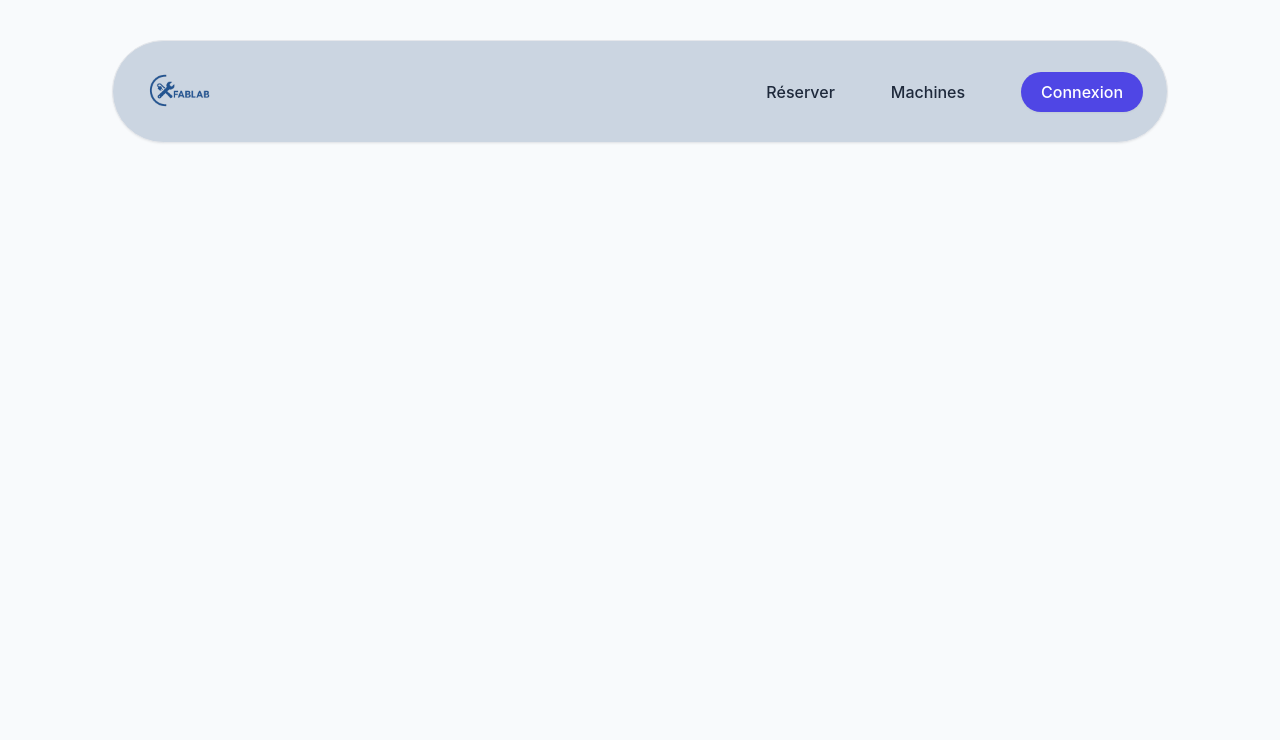
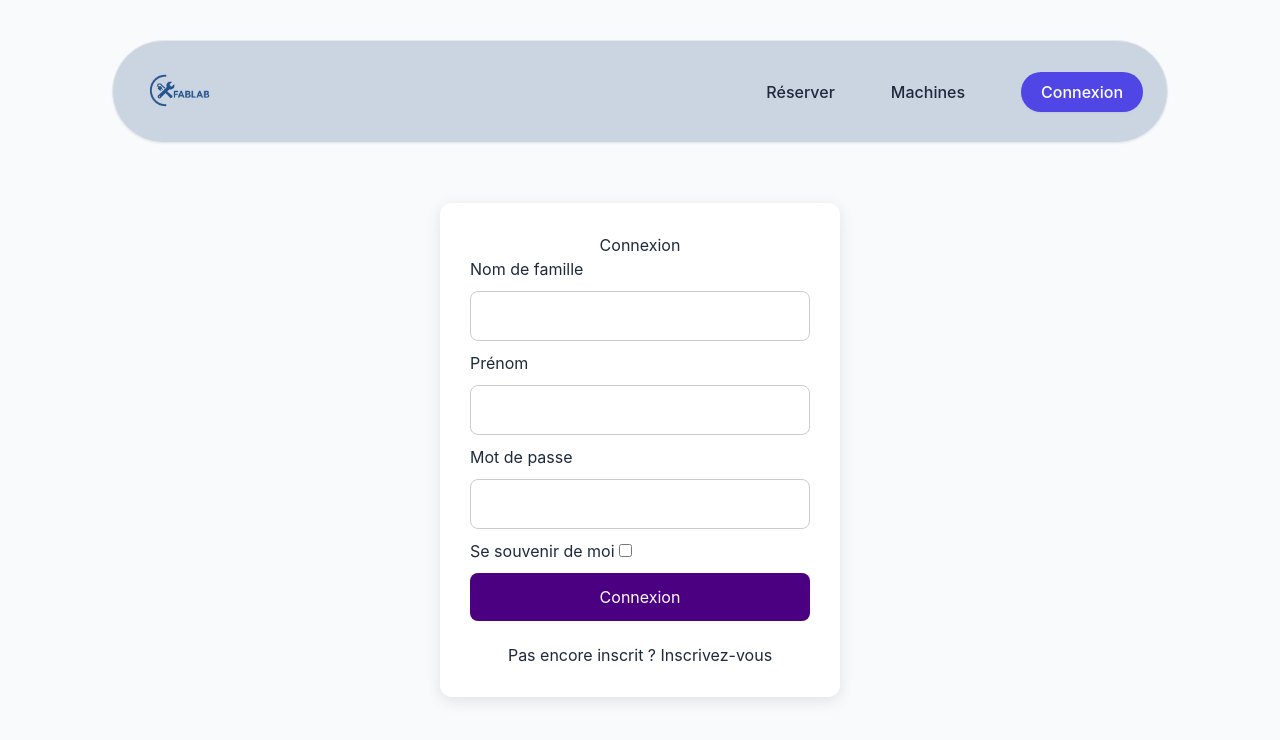
Before and after one commit to mamarlequin/PINF, a PHP site: page /index.php?view=login in a window 1280 px wide. Shown: the top 740 px of the page. Run offline with PHP 8.4, Linux system fonts and the light colour scheme; some libraries are stand-ins or nearby versions.

Commit message:
page de connexion

```diff
--- /dev/null
+++ b/css/style.css
@@ -0,0 +1,117 @@
+#form-connexion {
+  max-width: 400px;
+  margin: 60px auto;
+  padding: 30px;
+  background-color: #fff;
+  border-radius: 12px;
+  box-shadow: 0 4px 15px rgba(0, 0, 0, 0.1);
+}
+
+input[type="text"],
+select,
+input[type="password"],
+input[type="email"],
+input[type="submit"] {
+  width: 100%;
+  padding: 12px 14px;
+  margin: 10px 0;
+  border: 1px solid #ccc;
+  border-radius: 8px;
+  box-sizing: border-box;
+  font-size: 16px;
+}
+
+
+input[type="submit"] {
+  background-color: indigo;
+  color: white;
+  border: none;
+  cursor: pointer;
+  transition: background-color 0.2s ease-in-out;
+}
+
+input[type="submit"]:hover {
+  background-color: indigo;
+}
+
+.styled-button {
+  width: 100%;
+  padding: 12px 14px;
+  margin: 10px 0;
+  border: 1px solid #ccc;
+  border-radius: 8px;
+  box-sizing: border-box;
+  font-size: 16px;
+  background-color: indigo;
+  color: white;
+  border: none;
+  cursor: pointer;
+  transition: background-color 0.2s ease-in-out;
+}
+
+label {
+  font-weight: bold;
+  display: block;
+  margin-top: 15px;
+}
+
+h1 {
+    font-weight: bold;
+}
+
+#form-generer {
+  max-width: 100%;
+  margin: 60px auto;
+  padding: 30px;
+  background-color: #fff;
+  border-radius: 12px;
+  box-shadow: 0 4px 15px rgba(0, 0, 0, 0.1);
+}
+input[type="number"] {
+  width: 100%;
+  padding: 12px 14px;
+  margin: 10px 0;
+  border: 1px solid #ccc;
+  border-radius: 8px;
+  box-sizing: border-box;
+  font-size: 16px;
+}
+
+.cacher_form2 input [type="number"] {
+  width: 10%;
+  padding: 12px 14px;
+  margin: 10px 0;
+  border: 1px solid #ccc;
+  border-radius: 8px;
+  box-sizing: border-box;
+  font-size: 16px;
+}
+
+.styled-button {
+  background-color: indigo;
+  color: white;
+  border: none;
+  cursor: pointer;
+  transition: background-color 0.2s ease-in-out;
+  padding: 12px 14px;
+  margin: 10px 0;
+  border: 1px solid #ccc;
+  border-radius: 8px;
+  box-sizing: border-box;
+  font-size: 16px;
+}
+
+.groupe {
+    display: flex;
+    gap: 10px;
+    flex : 1;
+}
+
+.groupe1 {
+  margin: 20px auto;
+  padding: 30px;
+  border-radius: 12px;
+  box-shadow: 0 4px 15px rgba(0, 0, 0, 0.1);
+  flex : 1;
+  margin : auto;
+}
--- a/pages/header.php
+++ b/pages/header.php
@@ -18,6 +18,7 @@ echo "<?xml version=\"1.0\" encoding=\"utf-8\" ?>";
     <meta name="viewport" content="width=device-width, initial-scale=1.0">
     <title>FabLab</title>
 
+    <link rel="stylesheet" type="text/css" href="css/style.css">
     <link rel="shortcut icon" href="./img/logo.png">
 
     <script src="https://cdn.tailwindcss.com"></script>
--- a/pages/login.php
+++ b/pages/login.php
@@ -1,7 +1,34 @@
 <?php
-// Si la page est appelée directement par son adresse, on redirige en passant pas la page index
+// Redirection si la page est appelée directement
 if (basename($_SERVER["PHP_SELF"]) != "index.php") {
-	header("Location:../index.php?view=login");
-	die("");
+    header("Location:../index.php?view=login");
+    die("");
 }
+
+// Chargement éventuel des cookies
+$login = valider("nom", "COOKIE");
+$prenom = valider("prenom", "COOKIE");
+$passe = valider("motdepasse", "COOKIE");
+$checked = valider("remember", "COOKIE") ? "checked" : "";
 ?>
+<?php
+echo "<div class='form-card'>";
+mkForm("controleur.php", "get", "form-connexion");
+       echo "<h1 class='text-center'>Connexion</h1>";
+       echo "Nom de famille";
+        mkInput("text", "nom", $login);
+        echo "Prénom";
+        mkInput("text", "prenom", $prenom);
+        echo "Mot de passe";
+        mkInput("password", "motdepasse", $passe) ;
+        echo "Se souvenir de moi  " ;
+        mkInput("checkbox", "remember", "1", $checked);
+        mkInput("submit", "action", "Connexion");
+
+        echo "<p class='mt-3 text-center'>";
+            echo "Pas encore inscrit ? <a href='index.php?view=inscription'>Inscrivez-vous</a>";
+        echo "</p>";
+    endForm();
+echo "</div>";
+
+?>
```
